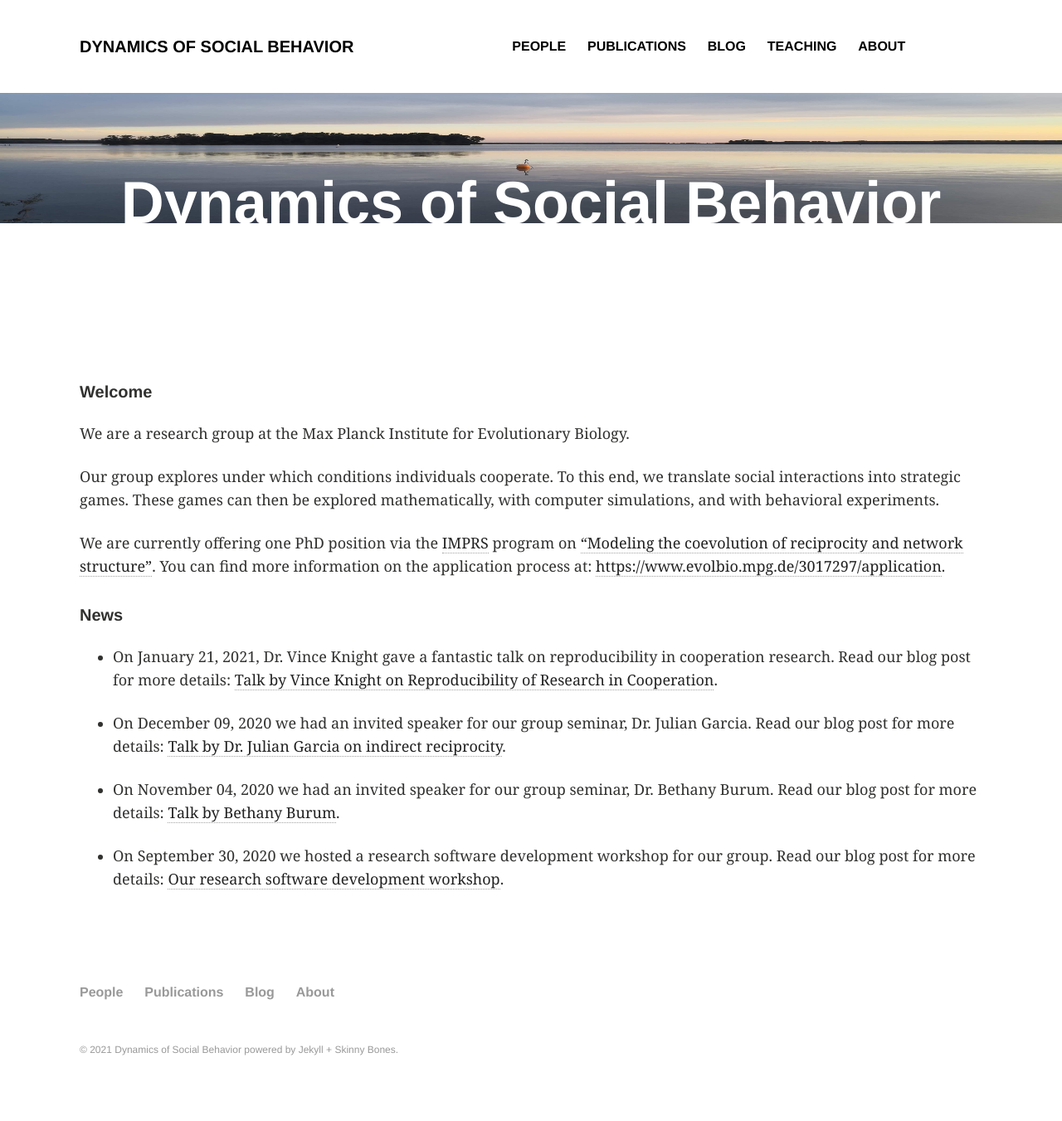
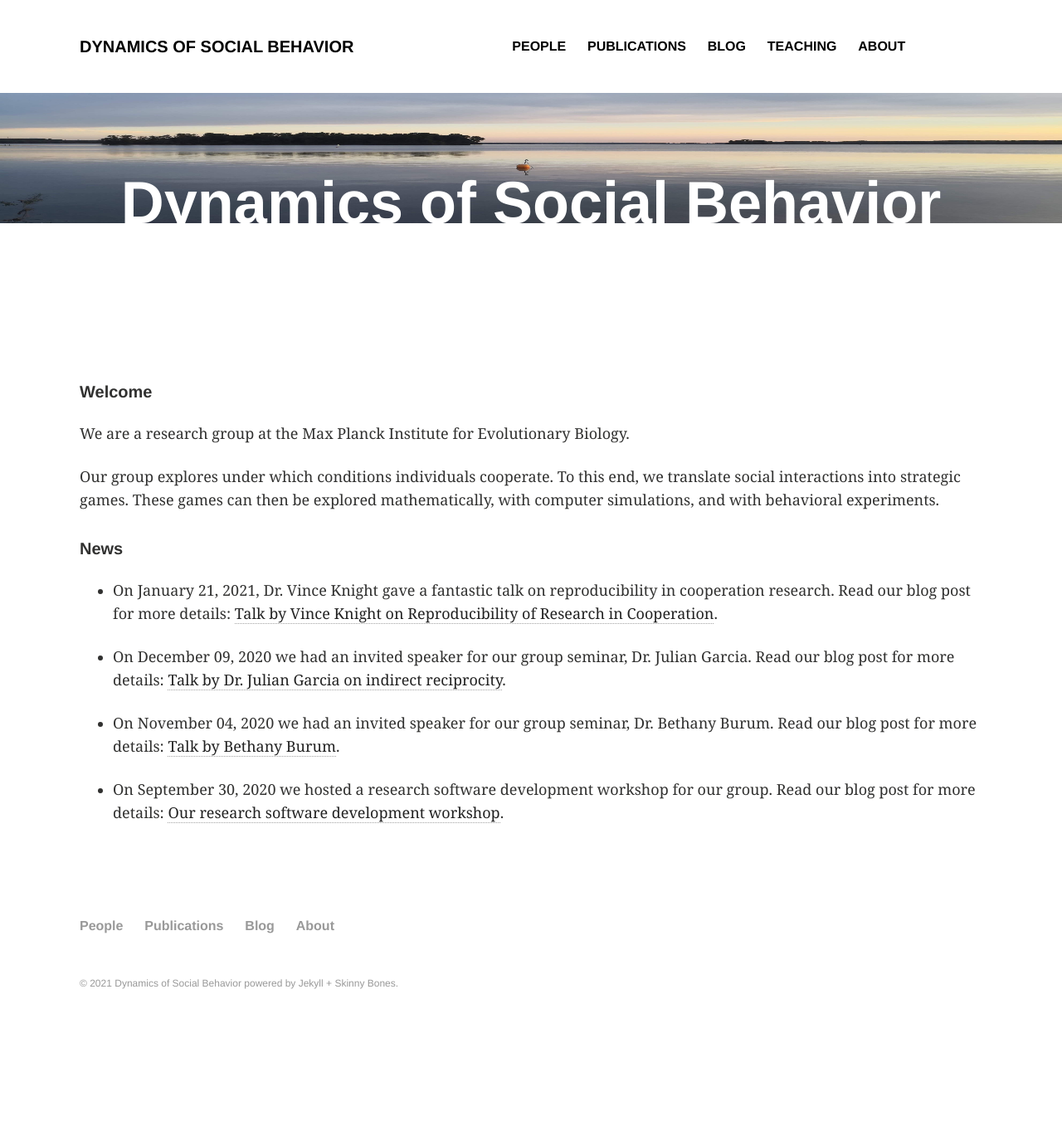
Before and after one commit to DYNOSOBs/social-behaviour, a Jekyll site: the page built from index.md, in a window 1280 px wide. Shown: the whole page at 83% size. Built offline with Jekyll 4.4.1, drawn with Linux system fonts in a browser that asks for light colours; after the commit the page ends 1271 px from its top, so only the background shows below that.

Commit message:
remove call for PhD students

```diff
--- a/index.md
+++ b/index.md
@@ -14,11 +14,6 @@ translate social interactions into strategic games. These games can then be
 explored mathematically, with computer simulations, and with behavioral
 experiments.
 
-We are currently offering one PhD position via the [IMPRS](https://www.evolbio.mpg.de/3015776/imprsprogram)
-program on ["Modeling the coevolution of reciprocity and network structure"](https://www.evolbio.mpg.de/3289874/hilbeproject).
-You can find more information on the application process at: [https://www.evolbio.mpg.de/3017297/application](https://www.evolbio.mpg.de/3017297/application).
-
-
 <h5>News</h5>
 
 - On January 21, 2021, Dr. Vince Knight gave a fantastic talk on reproducibility in cooperation research. Read our blog post for more details: <a href="articles/vincestalk/">Talk by Vince Knight on Reproducibility of Research in Cooperation</a>.
```
